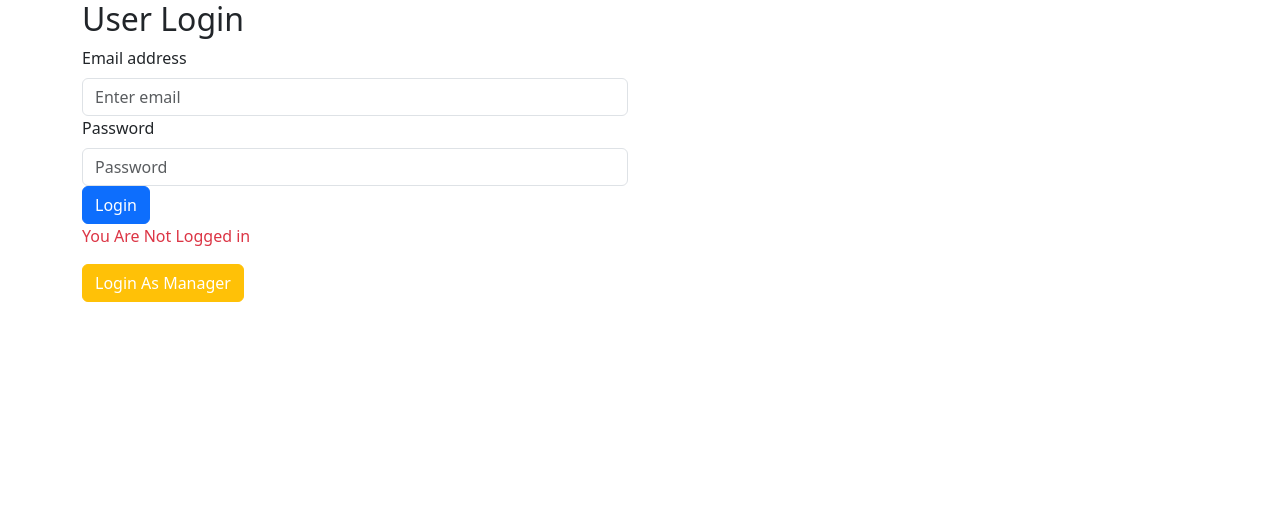
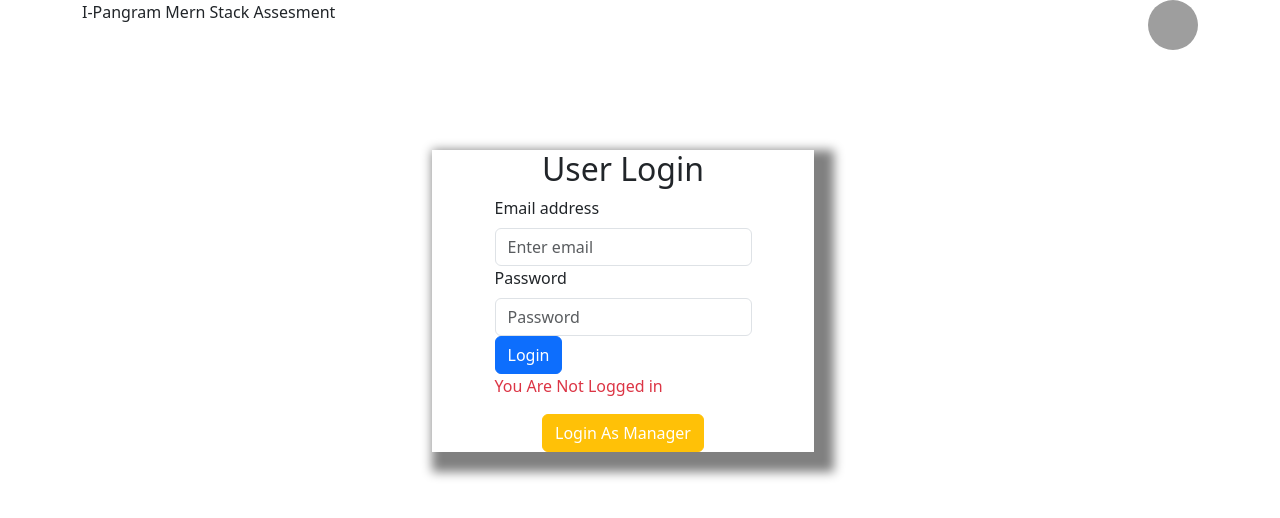
Before and after one commit to kuldeep2745/ipangram-frontend, a React (Create React App) app: page / in a window 1280 px wide. Shown: the top 518 px of the page. Built offline with nearby package versions, Linux system fonts and the light colour scheme; grey boxes are pictures that could not be loaded.

Commit message:
Added Styling to Login

```diff
--- a/src/Account.js
+++ b/src/Account.js
@@ -12,9 +12,9 @@ export default function Account() {
       </Col> */}
 
       {/* Login */}
-      <Col xs={12} sm={12} md={6} lg={6}>
+      {/* <Col xs={12} sm={12} md={6} lg={6}> */}
         <Login />
-      </Col>
+      {/* </Col> */}
     </Row>
   );
 }
--- a/src/components/auth/Login.js
+++ b/src/components/auth/Login.js
@@ -1,8 +1,10 @@
 import React, { useState } from "react";
 import { Form, Button } from "react-bootstrap";
+import LoginHeader from "../header/LoginHeader";
 import axios from "axios";
 import Cookies from "universal-cookie";
 import { Switch, Route, Link } from "react-router-dom";
+
 const cookies = new Cookies();
 
 export default function Login() {
@@ -44,6 +46,9 @@ export default function Login() {
 
   return (
     <>
+    <LoginHeader />
+    <div style={{width:"406px", height:"301px", marginTop:"50px", marginLeft:"350px"}}>
+      <div style={{display:"flex", flexDirection: "column", alignItems:"center", boxShadow:"10px 10px 10px 10px grey"}}>
       <h2>User Login</h2>
       <Form onSubmit={(e) => handleSubmit(e)}>
         {/* email */}
@@ -87,6 +92,8 @@ export default function Login() {
         )}
       </Form>
       <button type="button" class="btn btn-warning"><Link style={{color:"white", textDecoration:"none"}} to="/manager">Login As Manager</Link></button>
+      </div>
+      </div>
     </>
   );
 }
--- a/src/components/auth/ManagerLogin.js
+++ b/src/components/auth/ManagerLogin.js
@@ -3,6 +3,7 @@ import { Form, Button } from "react-bootstrap";
 import axios from "axios";
 import Cookies from "universal-cookie";
 import { Link } from "react-router-dom";
+import LoginHeader from "../header/LoginHeader"
 const cookies = new Cookies();
 
 export default function ManagerLogin() {
@@ -45,6 +46,9 @@ export default function ManagerLogin() {
 
   return (
     <>
+    <LoginHeader />
+    <div style={{marginTop:"50px", marginLeft:"350px", width:"406px", height:"301px"}}>
+      <div style={{display:"flex", flexDirection: "column", alignItems:"center", boxShadow:"10px 10px 10px 10px grey"}}>
       <h2>Manager Login</h2>
       <Form onSubmit={(e) => handleSubmit(e)}>
         {/* email */}
@@ -88,6 +92,8 @@ export default function ManagerLogin() {
         )}
       </Form>
       <button type="button" class="btn btn-warning"><Link style={{color:"white", textDecoration:"none"}} to="/">Login As User</Link></button>
+      </div>
+      </div>
     </>
   );
 }
--- a/src/components/departments/DepartmentComponent.js
+++ b/src/components/departments/DepartmentComponent.js
@@ -129,6 +129,7 @@ const DepartmentComponent = () => {
 
   return (
     <div>
+      <h2 style={{display:"flex", alignItems: "center", flexDirection: "column"}}>Departments List</h2>
       {/* Button to open the modal for creating a new department */}
       <Button variant="primary" onClick={openCreateModal}>
         Create New Department
--- a/src/components/header/Header.js
+++ b/src/components/header/Header.js
@@ -43,9 +43,9 @@ const Header = () => {
           </div>
         ) : (
           <div>
-            <Button style={{marginRight:"10px"}} class="btn btn-warning" type="submit" variant="danger">
+            <button style={{marginRight:"10px"}} class="btn btn-primary" type="submit" variant="danger">
       <Link style={{color: "white", textDecoration: 'none'}} onClick={() => removeToken()} to="/manager">Login As Manager</Link>
-      </Button>
+      </button>
       <img style={{width:"50px", height:"50px", borderRadius:"50%"}} src="https://res.cloudinary.com/dwd3qhggm/image/upload/f_auto,q_auto/xrjslp7mams4hpt2mmcn" alt="profile"/>
           </div>
         )}
--- /dev/null
+++ b/src/components/header/LoginHeader.js
@@ -0,0 +1,12 @@
+import React from 'react'
+
+const LoginHeader = () => {
+  return (
+    <div style={{height:"100px", width:"100%", display:"flex", justifyContent: "space-between"}}>
+        <p>I-Pangram Mern Stack Assesment</p>
+      <img style={{width:"50px", height:"50px", borderRadius:"50%"}} src="https://res.cloudinary.com/dwd3qhggm/image/upload/f_auto,q_auto/xrjslp7mams4hpt2mmcn" alt="profile"/>
+    </div>
+  )
+}
+
+export default LoginHeader
--- a/src/components/users/UsersList.js
+++ b/src/components/users/UsersList.js
@@ -178,6 +178,7 @@ const [sortOrder, setSortOrder] = useState('asc');
 
   return (
     <div>
+      <h2 style={{display:"flex", alignItems: "center", flexDirection: "column"}}>Users List</h2>
       {successMessage && <Alert variant="success">{successMessage}</Alert>}
       <Button variant="primary" onClick={handleCreateUser}>
             Create New User
```
Also changed, not shown: src/App.js (+0 -11 lines).
